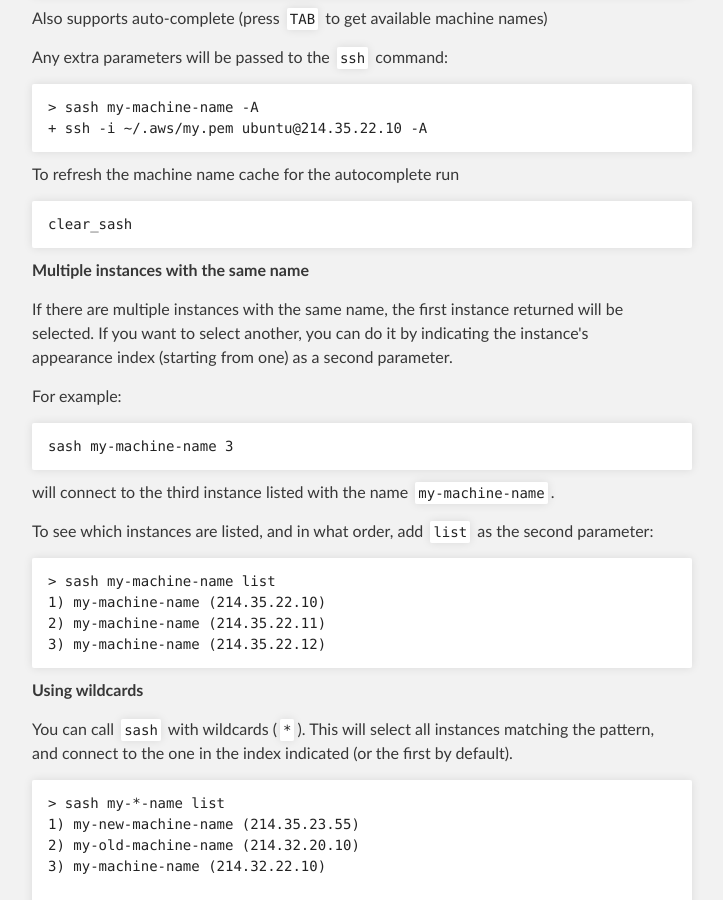
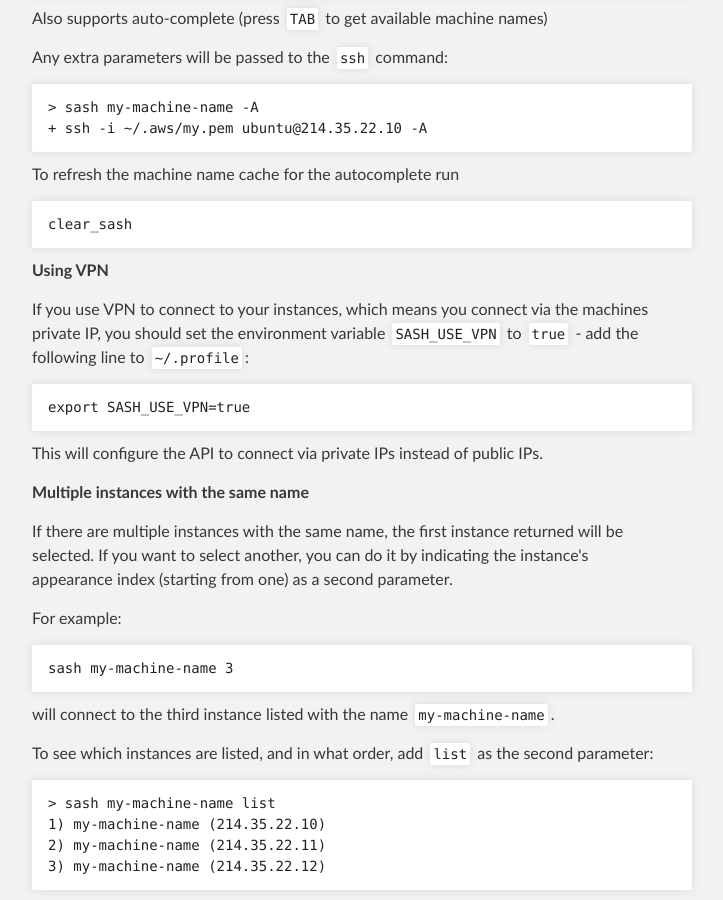
Before and after one commit to uriagassi/sash, a Jekyll site: the page index.html, which Jekyll copies as it is, in a window 1280 px wide and 900 px high, scrolled down 1194 px. Shown: the whole window, without its empty margins (288-1011 px from the left). Built offline with Jekyll 4.4.1, drawn with Linux system fonts in a browser that asks for light colours; Markdown is read by kramdown in place of the engine named in the settings.

```diff
--- a/index.html
+++ b/index.html
@@ -88,6 +88,15 @@ source ~/.bash_profile
 
 <pre><code>clear_sash
 </code></pre>
+
+<p><strong>Using VPN</strong></p>
+
+<p>If you use VPN to connect to your instances, which means you connect via the machines private IP, you should set the environment variable <code>SASH_USE_VPN</code> to <code>true</code> - add the following line to <code>~/.profile</code>:</p>
+
+<pre><code>export SASH_USE_VPN=true
+</code></pre>
+
+<p>This will configure the API to connect via private IPs instead of public IPs.</p>
 
 <p><strong>Multiple instances with the same name</strong></p>
 
```
Also changed, not shown: params.json (+1 -1 lines).
